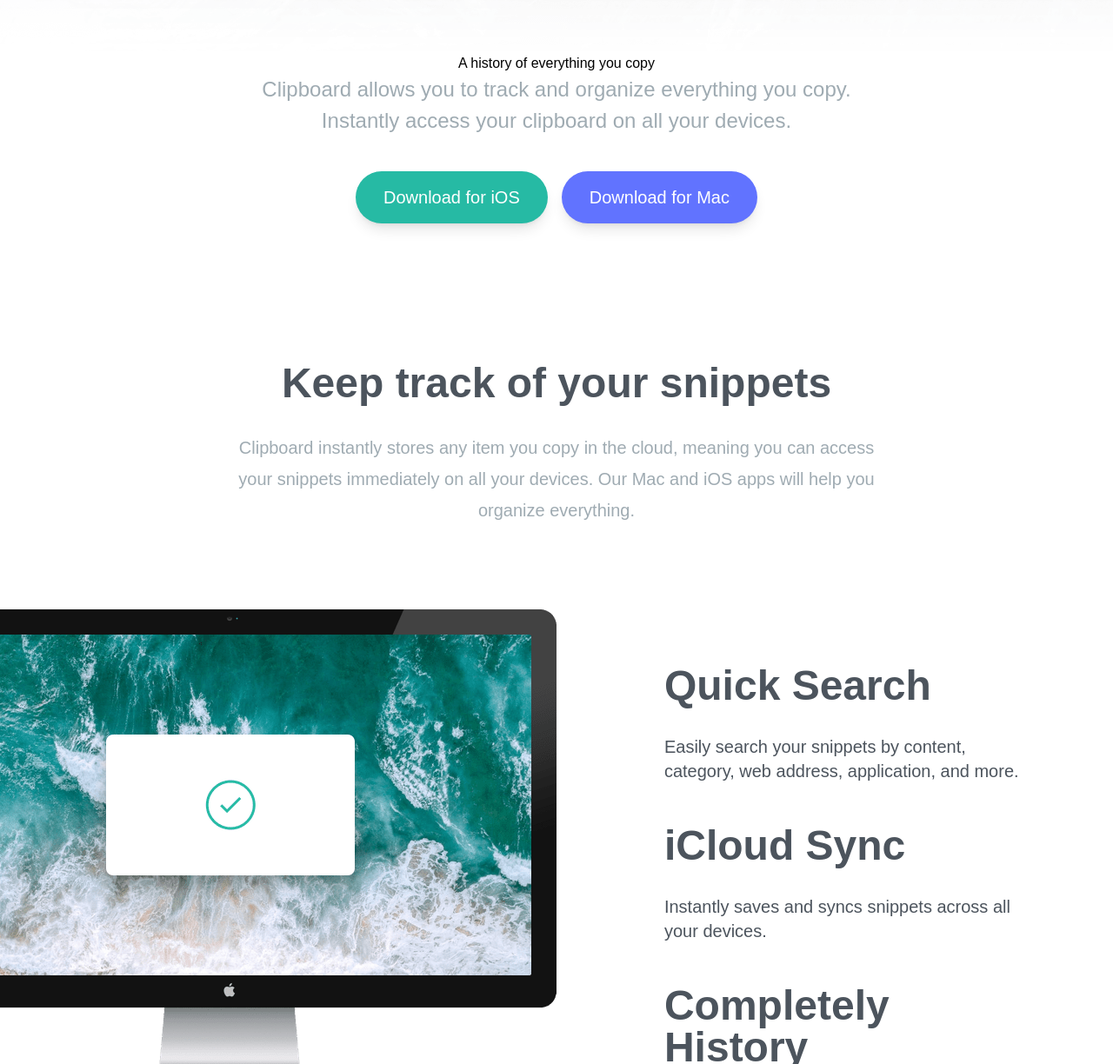
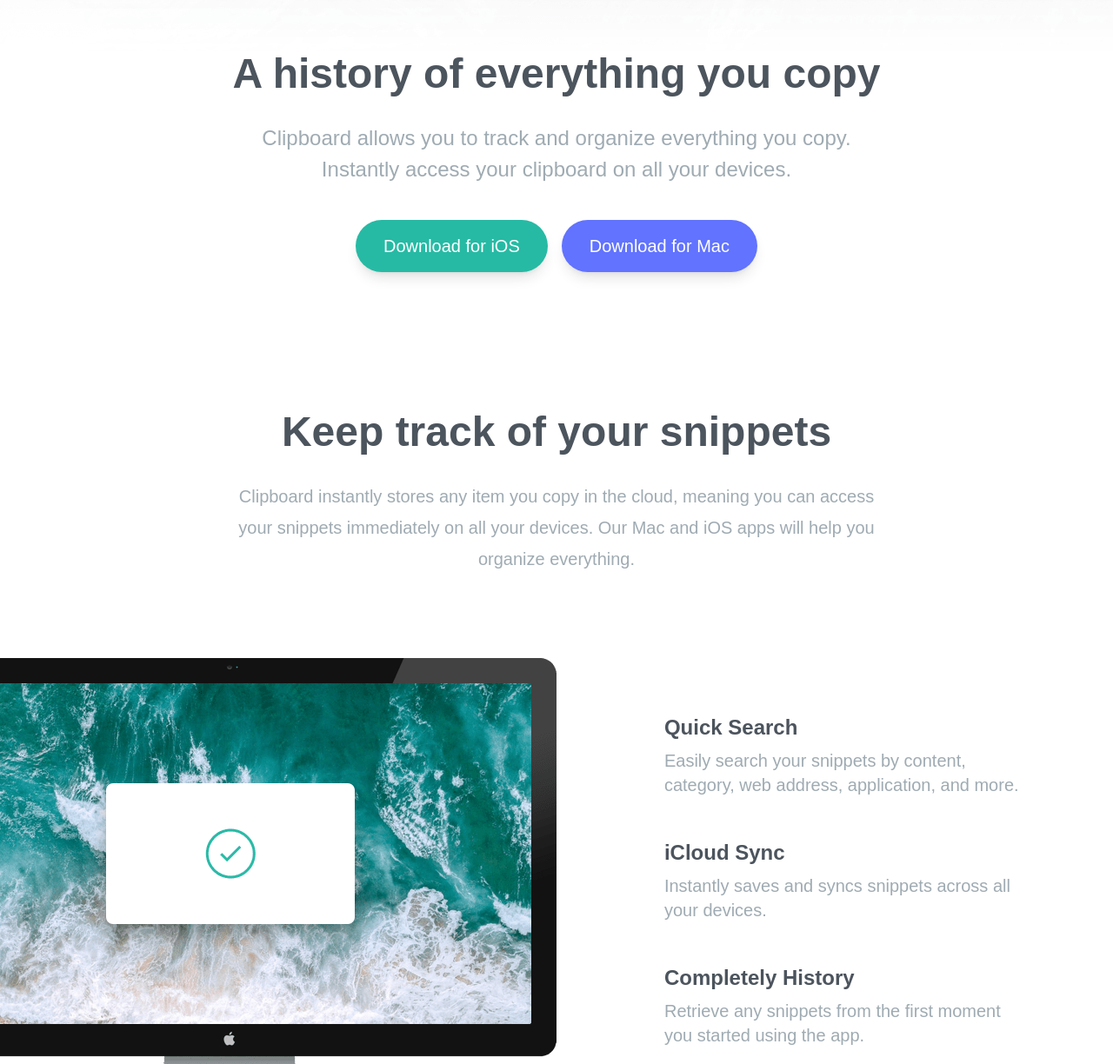
Before and after one commit to Magic1vy/clipboard-website, a website: page index.html in a window 1280 px wide. Shown: the part 256-1480 px from the top of the page at 87% size. Drawn offline with Linux system fonts and the light colour scheme; a web font is replaced by a local one.

Commit message:
second commit

```diff
--- a/index.html
+++ b/index.html
@@ -14,7 +14,7 @@
     <section id="hero">
         <div class="section-container mb-40 pt-16">
             <img class="mx-auto my-16" src="/images/logo.svg" alt="logo">
-            <h2 class="">
+            <h2>
                 A history of everything you copy
             </h2>
             <p class="section-content mb-10 text-2xl">
@@ -57,17 +57,17 @@
                     <!-- item -->
                     <div>
                         <h3>Quick Search</h3>
-                        <p class="max-w-md text-darkGrayishBlue">Easily search your snippets by content, category, web address, application, and more.</p>
+                        <p class="max-w-md text-grayishBlue">Easily search your snippets by content, category, web address, application, and more.</p>
                     </div>
                     <!-- item -->
                     <div>
                         <h3>iCloud Sync</h3>
-                        <p class="max-w-md text-darkGrayishBlue">Instantly saves and syncs snippets across all your devices.</p>
+                        <p class="max-w-md text-grayishBlue">Instantly saves and syncs snippets across all your devices.</p>
                     </div>
                     <!-- item -->
                     <div>
                         <h3>Completely History</h3>
-                        <p class="max-w-md text-darkGrayishBlue">Retrieve any snippets from the first moment you started using the app.</p>
+                        <p class="max-w-md text-grayishBlue">Retrieve any snippets from the first moment you started using the app.</p>
                     </div>
                 </div>
             </div>
@@ -131,7 +131,7 @@
     <!-- bottom cta section -->
     <section id="bottom">
         <div class="section-container my-20">
-            <h2>Clipboard for iOS and MacOS</h2>
+            <h3>Clipboard for iOS and MacOS</h3>
             <p class="section-content  text-xl  mb-10">Available for free on the App Store. Download for Mac or iOS, sync with iCloud and you're ready to start adding to your clipboard.</p>
             <!-- button container -->
             <div class="button-container">
```
Also changed, not shown: css/style.css.
